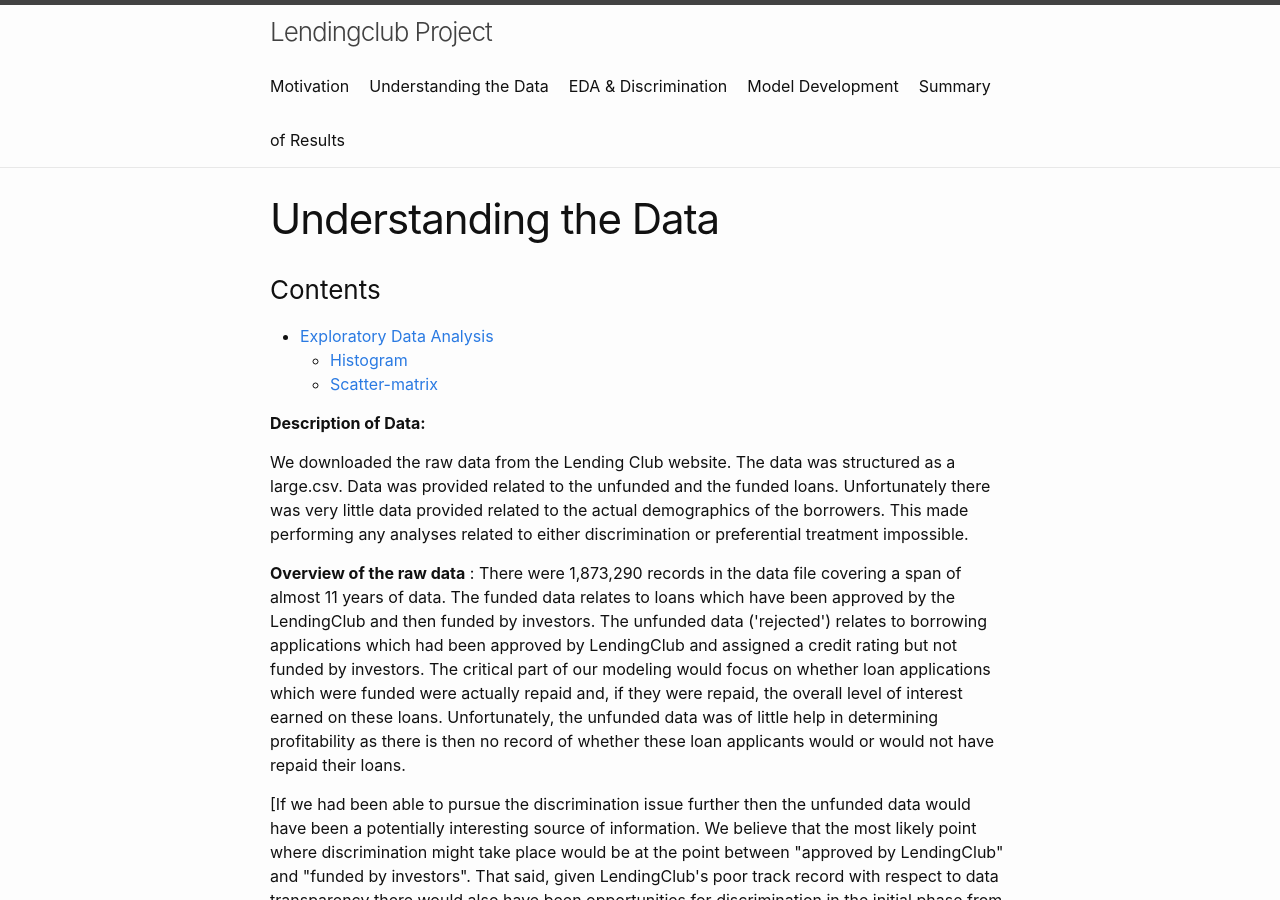
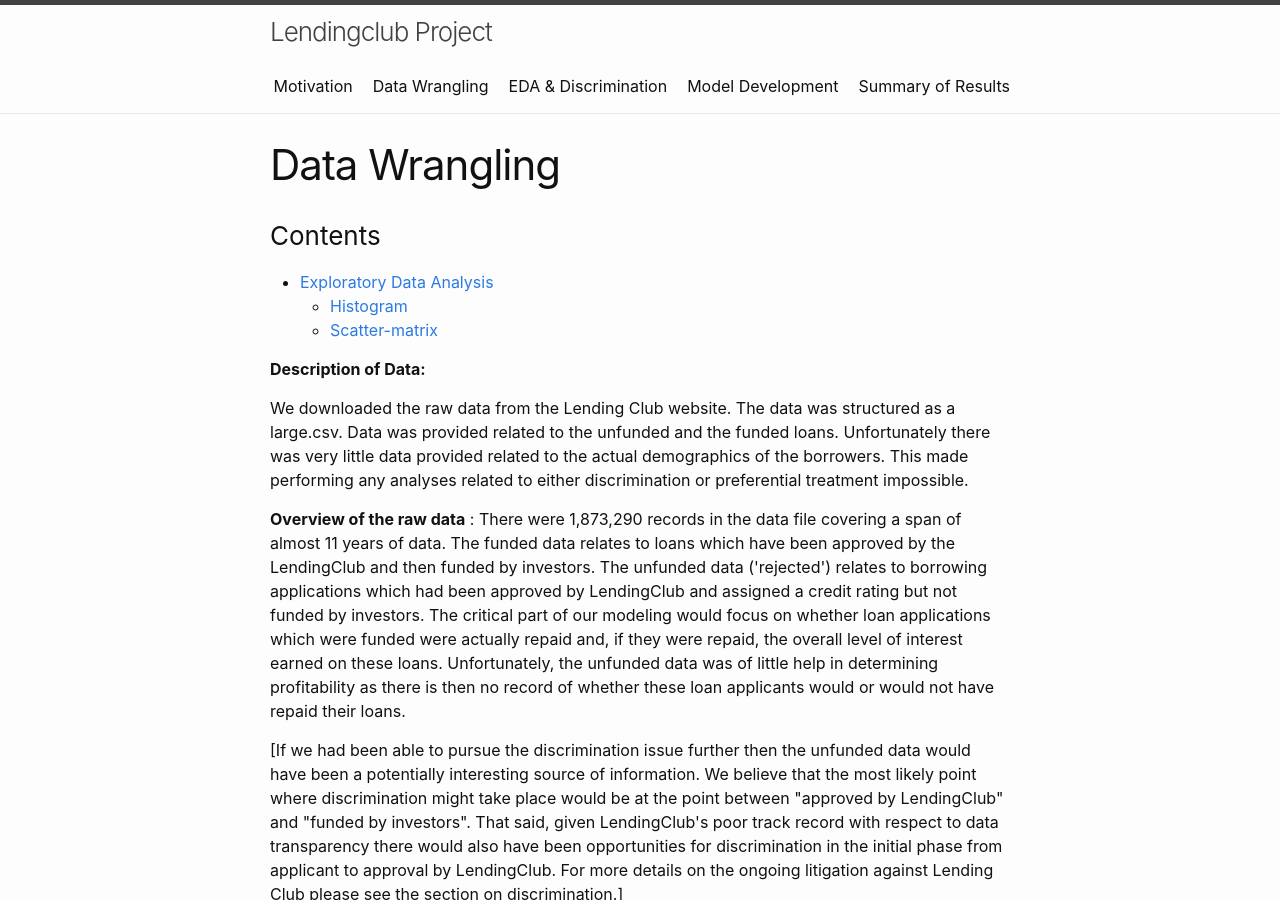
Before and after one commit to junparkh/LendingClub, a Jekyll site: the page built from menu1.md, in a window 1280 px wide and 900 px high. Built offline with Jekyll 4.4.1, drawn with Linux system fonts in a browser that asks for light colours.

Commit message:
Update menu1.md

```diff
--- a/menu1.md
+++ b/menu1.md
@@ -1,6 +1,6 @@
 ---
 layout: page
-title: Understanding the Data
+title: Data Wrangling
 permalink: /menu1/
 ---
 ### Contents
```
